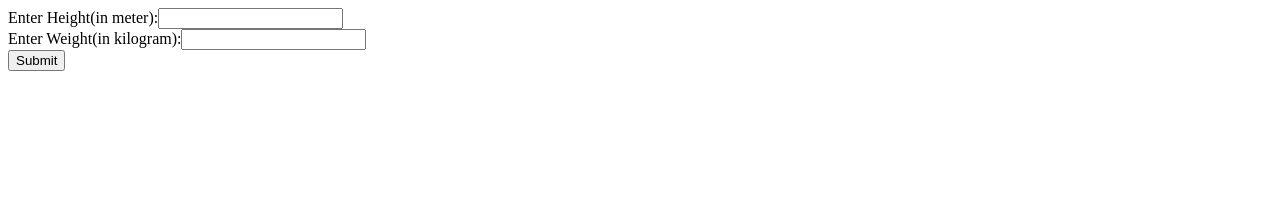
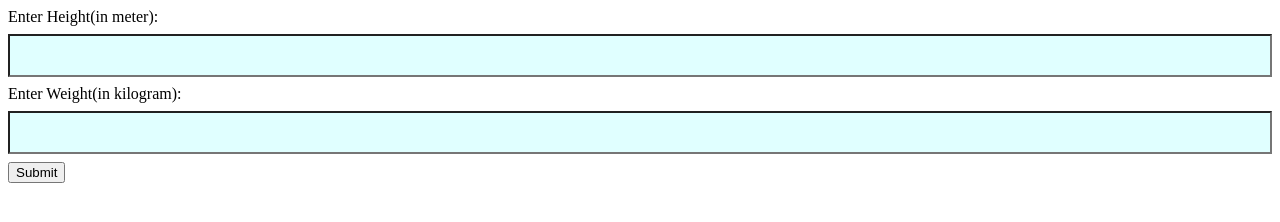
Before and after one commit to ayushrawat98/HealthStuff, a plain HTML site: page bmi.html in a window 1280 px wide. Drawn offline with Linux system fonts and the light colour scheme.

Commit message:
Added CSS.

```diff
--- a/style.css
+++ b/style.css
@@ -0,0 +1,14 @@
+p{
+    background-color: aliceblue;
+    border-bottom:3px lightblue;
+
+}
+input[type=number]{
+    width:100%;
+    background-color:lightcyan;
+    color:black;
+    padding: 12px 20px;
+    margin: 8px 0;
+    box-sizing: border-box;
+
+}
```
Also changed, not shown: basemetabolicrate.html (+1 -1 lines).
